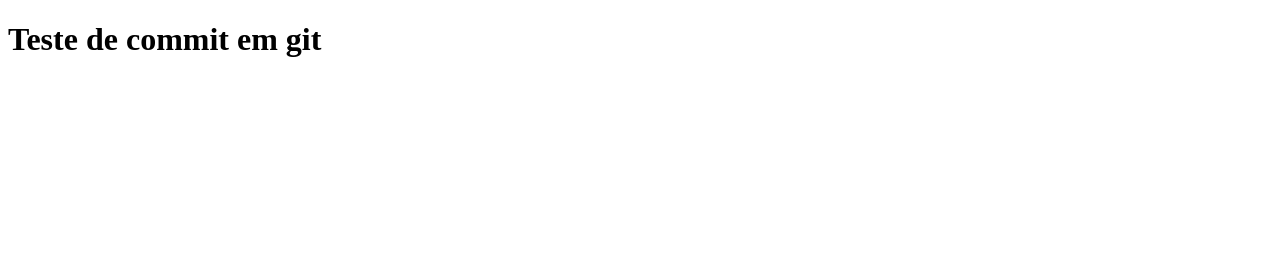
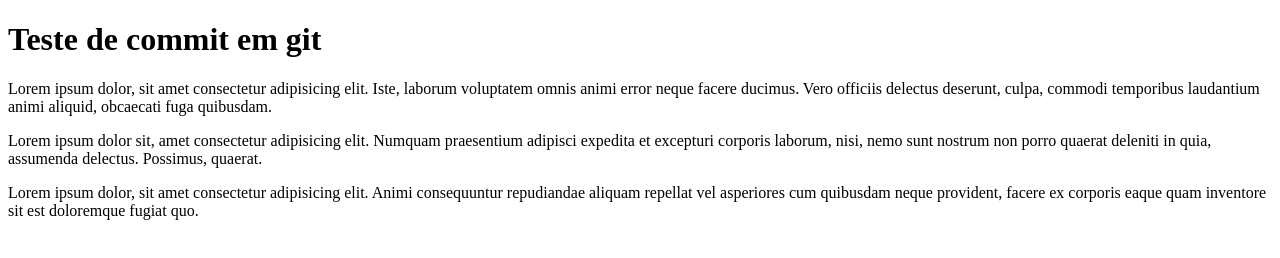
Before and after one commit to ericksilvaL/projeto1, a plain HTML site: page index.html in a window 1280 px wide. Drawn offline with Linux system fonts and the light colour scheme.

Commit message:
adicionei mais paragrafos de texto

```diff
--- a/index.html
+++ b/index.html
@@ -10,3 +10,6 @@
 </body>
 </html>
 <h1>Teste de commit em git</h1>
+<p>Lorem ipsum dolor, sit amet consectetur adipisicing elit. Iste, laborum voluptatem omnis animi error neque facere ducimus. Vero officiis delectus deserunt, culpa, commodi temporibus laudantium animi aliquid, obcaecati fuga quibusdam.</p>
+<p>Lorem ipsum dolor sit, amet consectetur adipisicing elit. Numquam praesentium adipisci expedita et excepturi corporis laborum, nisi, nemo sunt nostrum non porro quaerat deleniti in quia, assumenda delectus. Possimus, quaerat.</p>
+<p>Lorem ipsum dolor, sit amet consectetur adipisicing elit. Animi consequuntur repudiandae aliquam repellat vel asperiores cum quibusdam neque provident, facere ex corporis eaque quam inventore sit est doloremque fugiat quo.</p>
```
